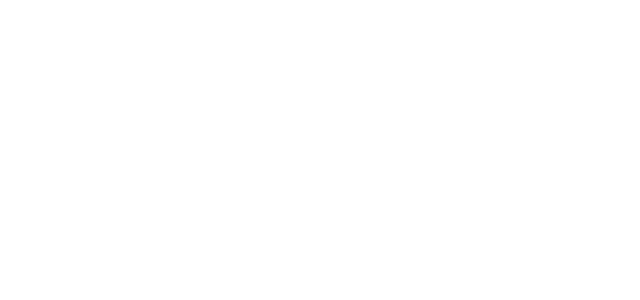
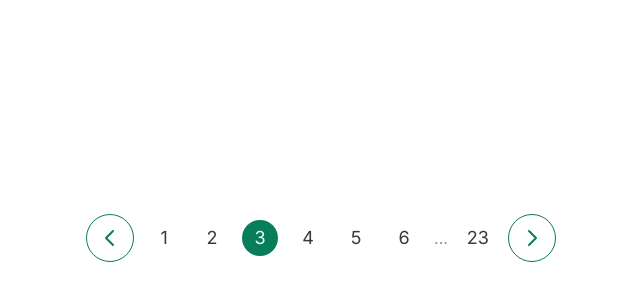
Before and after one commit to Insidiae/jonas-html-css-course, a React (Vite) app in the folder components-and-layout-patterns/: page /demos/pagination in a window 1280 px wide. Before the commit this address had no page. Shown: the part 162-462 px from the top of the page, without its empty margins (319-959 px from the left). Built offline with nearby package versions, Linux system fonts and the light colour scheme.

Commit message:
Add Pagination Component

```diff
--- a/components-and-layout-patterns/src/App.jsx
+++ b/components-and-layout-patterns/src/App.jsx
@@ -6,6 +6,7 @@
 import AccordionDemo from "./pages/AccordionDemo";
 import CarouselDemo from "./pages/CarouselDemo";
 import TableDemo from "./pages/TableDemo";
+import PaginationDemo from "./pages/PaginationDemo";
 import DemoList from "./components/DemoList";
 
 const GlobalStyles = createGlobalStyle`
@@ -34,6 +35,7 @@
               <Route path="accordion" element={<AccordionDemo />} />
               <Route path="carousel" element={<CarouselDemo />} />
               <Route path="table" element={<TableDemo />} />
+              <Route path="pagination" element={<PaginationDemo />} />
             </Route>
           </Route>
         </Routes>
--- a/components-and-layout-patterns/src/components/DemoList.jsx
+++ b/components-and-layout-patterns/src/components/DemoList.jsx
@@ -15,6 +15,9 @@
         <li>
           <Link to="/demos/table">Table</Link>
         </li>
+        <li>
+          <Link to="/demos/pagination">Pagination</Link>
+        </li>
       </ol>
     </div>
   );
--- /dev/null
+++ b/components-and-layout-patterns/src/components/Pagination.jsx
@@ -0,0 +1,117 @@
+import * as React from "react";
+import styled from "styled-components";
+import { colors } from "../constants";
+
+export default function Pagination() {
+  return (
+    <Wrapper>
+      <PrevButton />
+      <PageLink>1</PageLink>
+      <PageLink>2</PageLink>
+      <PageLink isCurrent>3</PageLink>
+      <PageLink>4</PageLink>
+      <PageLink>5</PageLink>
+      <PageLink>6</PageLink>
+      <Dots>...</Dots>
+      <PageLink>23</PageLink>
+      <NextButton />
+    </Wrapper>
+  );
+}
+
+const PrevButton = () => (
+  <Button>
+    <ButtonIcon
+      xmlns="http://www.w3.org/2000/svg"
+      fill="none"
+      viewBox="0 0 24 24"
+      stroke="currentColor"
+    >
+      <path
+        strokeLinecap="round"
+        strokeLinejoin="round"
+        strokeWidth="2"
+        d="M15 19l-7-7 7-7"
+      />
+    </ButtonIcon>
+  </Button>
+);
+
+const NextButton = () => (
+  <Button>
+    <ButtonIcon
+      xmlns="http://www.w3.org/2000/svg"
+      fill="none"
+      viewBox="0 0 24 24"
+      stroke="currentColor"
+    >
+      <path
+        strokeLinecap="round"
+        strokeLinejoin="round"
+        strokeWidth="2"
+        d="M9 5l7 7-7 7"
+      />
+    </ButtonIcon>
+  </Button>
+);
+
+const Wrapper = styled.div`
+  display: flex;
+  align-items: center;
+  gap: 12px;
+`;
+
+const Button = styled.button`
+  display: flex;
+  justify-content: center;
+  align-items: center;
+
+  width: 48px;
+  height: 48px;
+  border: 1px solid ${colors.primary};
+  border-radius: 50%;
+  background: none;
+  cursor: pointer;
+
+  &:hover {
+    background-color: ${colors.primary};
+  }
+`;
+
+const ButtonIcon = styled.svg`
+  width: 24px;
+  height: 24px;
+  stroke: ${colors.primary};
+
+  ${Button}:hover & {
+    stroke: ${colors.white};
+  }
+`;
+
+const PageLink = styled.a`
+  &,
+  &:link,
+  &:visited {
+    display: flex;
+    align-items: center;
+    justify-content: center;
+
+    width: 36px;
+    height: 36px;
+    border-radius: 50%;
+    font-size: 18px;
+    background-color: ${(props) => (props.isCurrent ? colors.primary : "")};
+    color: ${(props) => (props.isCurrent ? colors.white : colors.gray23)};
+    text-decoration: none;
+
+    &:hover,
+    &:active {
+      background-color: ${colors.primary};
+      color: ${colors.white};
+    }
+  }
+`;
+
+const Dots = styled.span`
+  color: ${colors.gray56};
+`;
--- /dev/null
+++ b/components-and-layout-patterns/src/pages/PaginationDemo.jsx
@@ -0,0 +1,21 @@
+import * as React from "react";
+import styled from "styled-components";
+
+import Pagination from "../components/Pagination";
+
+export default function PaginationDemo() {
+  return (
+    <Wrapper>
+      <Pagination />
+    </Wrapper>
+  );
+}
+
+const Wrapper = styled.div`
+  display: flex;
+  justify-content: center;
+  align-items: center;
+
+  width: 100vw;
+  height: 100vh;
+`;
```
